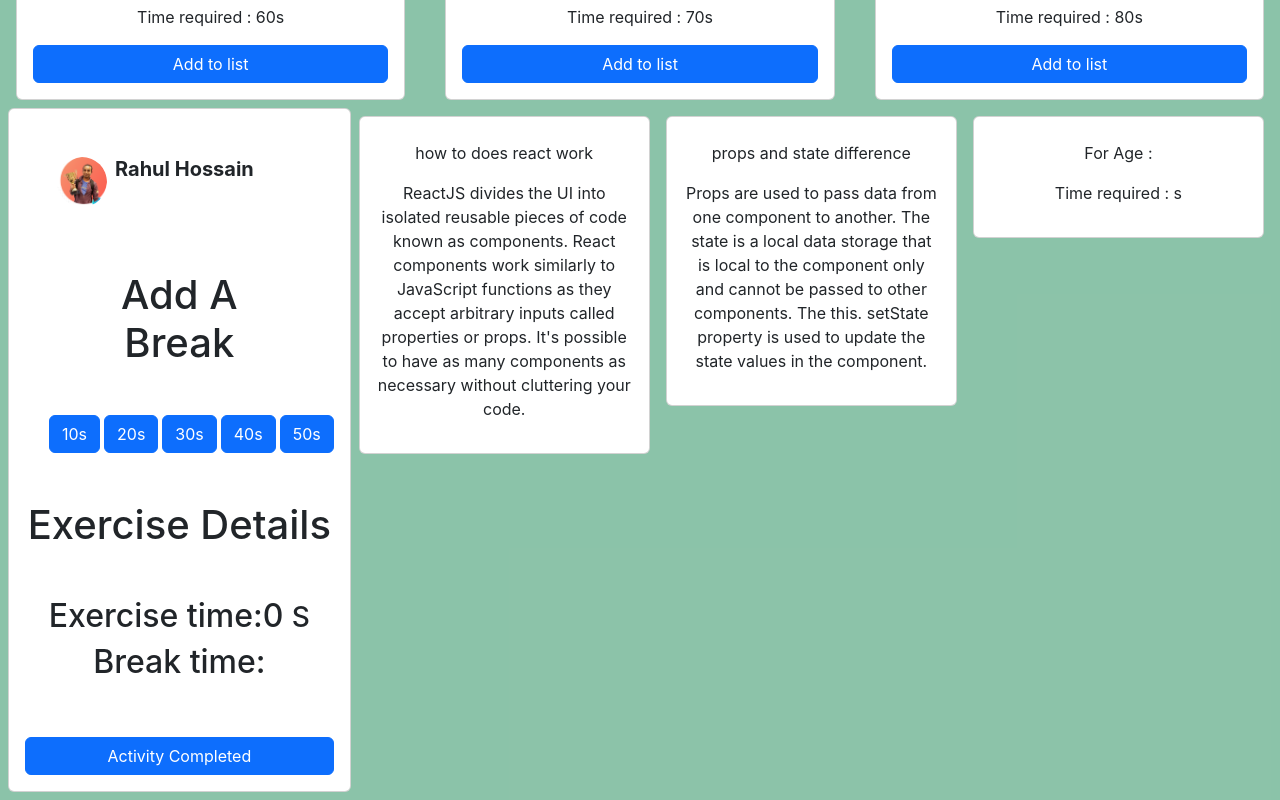
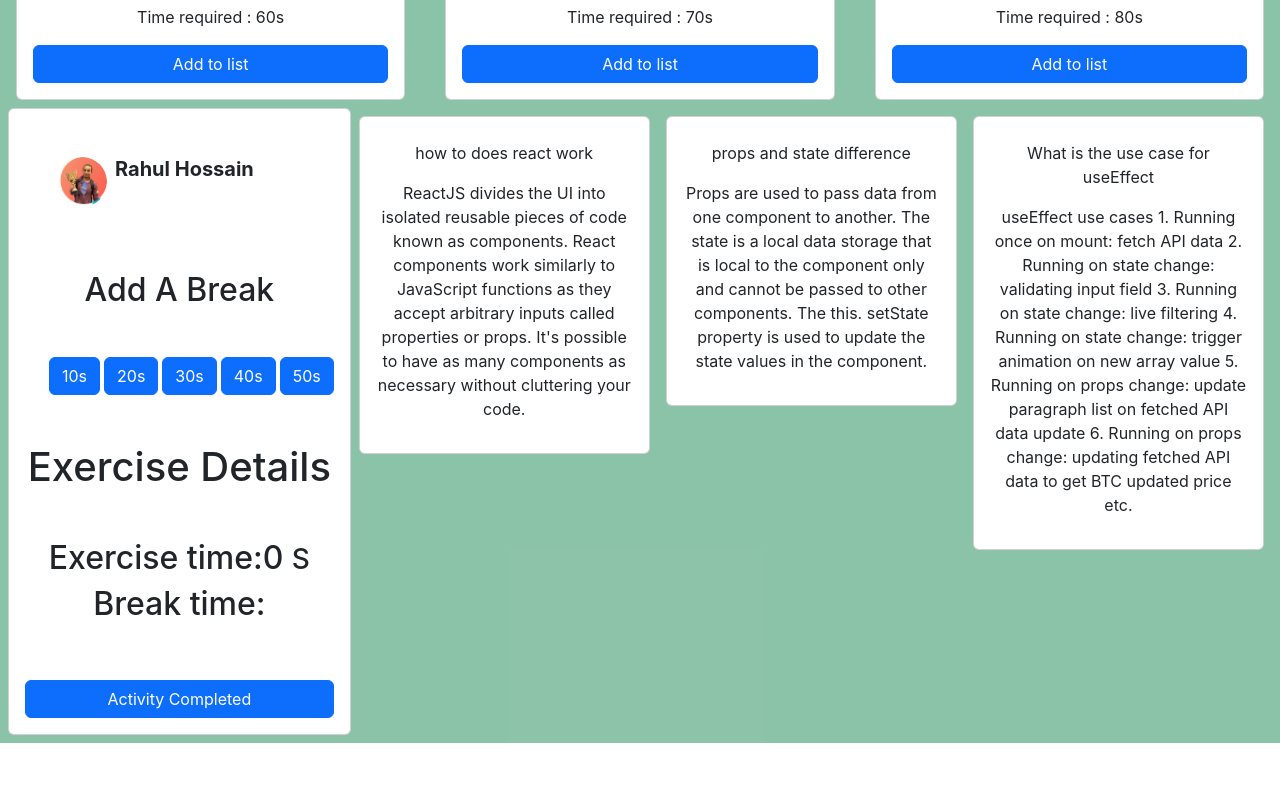
Before and after one commit to rahulhasan31/FITNESS-CLUB, a React (Create React App) app: page / in a window 1280 px wide. Shown: the part 977-1777 px from the top of the page. After the commit the page ends 1720 px from the top, so only its background shows below. Built offline with nearby package versions, Linux system fonts and the light colour scheme.

Commit message:
toastify add

```diff
--- a/src/Component/Cart/Cart.js
+++ b/src/Component/Cart/Cart.js
@@ -2,6 +2,9 @@ import React, { useState } from 'react';
 import image from './img/my.png'
 import './Cart.css'
 import { ToastContainer, toast } from 'react-toastify';
+import 'react-toastify/dist/ReactToastify.css';
+
+
 
 
 const Cart = ({times,}) => {
@@ -9,11 +12,11 @@ const Cart = ({times,}) => {
     const handleAddButton=(e)=>{
 
         setButton(e.target.innerText)
+
     }
-    const handleToast=()=>{
-
-        console.log( toast("Wow so easy!"));
-    }
+    const notify = () => {
+        toast("Wow so easy!")
+    };
 
 
     let total=0
@@ -23,6 +26,7 @@ const Cart = ({times,}) => {
 
     return (
         <div className='cart '>
+
               <div className='col '>
               <div className='card h-100"'>
                 <div className="img-flex d-flex ">
@@ -35,7 +39,7 @@ const Cart = ({times,}) => {
                 </div>
                 <div className="card-body h-100" >
 
-        <h1 className='m-5'>Add A Break</h1>
+        <h2 className='m-5'>Add A Break</h2>
         <div className='d-flex  gap-1 mb-5 mt-5 ms-4  '>
 
             <div >
@@ -65,7 +69,7 @@ const Cart = ({times,}) => {
                 <h2>Exercise time:{total} <small>S</small></h2>
                 <h2>Break time:{button} </h2>
 
-                <button type="button" className="btn btn-primary mt-5" onClick={handleToast}>Activity Completed</button>
+                <button type="button" className="btn btn-primary mt-5" onClick={notify}>Activity Completed</button>
                </div>
 
 
@@ -100,14 +104,23 @@ const Cart = ({times,}) => {
 
                 <div className="card-body">
         <h5 className="card-title"></h5>
-        <p className="card-text">For Age : </p>
-        <p>Time required : s</p>
+        <p className="card-text">What is the use case for useEffect  </p>
+        <p>                            useEffect use cases
+                            1. Running once on mount: fetch API data
+                            2. Running on state change: validating input field
+                            3. Running on state change: live filtering
+                            4. Running on state change: trigger animation on new array value
+                            5. Running on props change: update paragraph list on fetched API data update
+                            6. Running on props change: updating fetched API data to get BTC updated price etc.</p>
 
         </div>
               </div>
               </div>
 
+
+       <ToastContainer/>
         </div>
+
     );
 };
 
```
Also changed, not shown: src/utilities/fakedb.js (added, +53 -0 lines).
